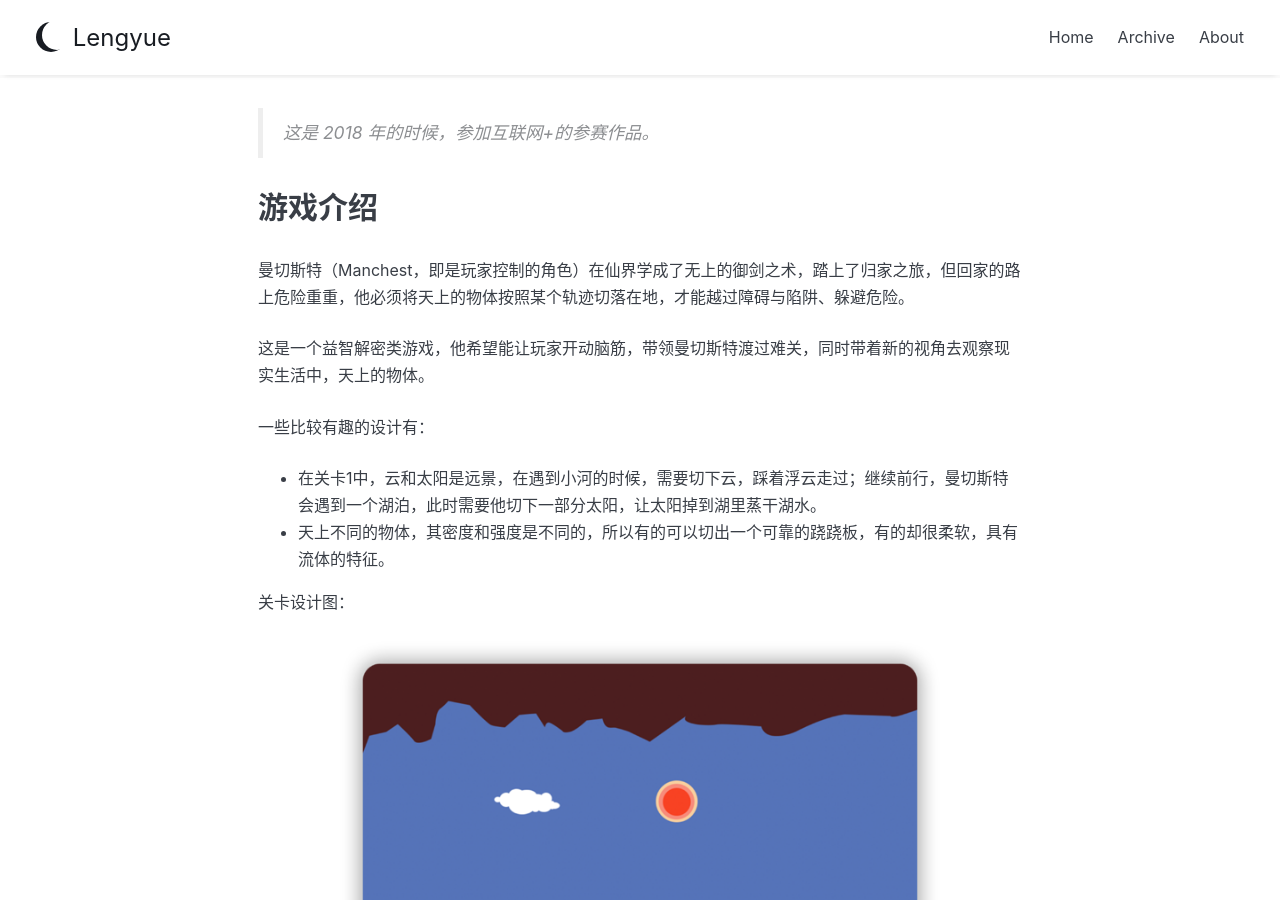
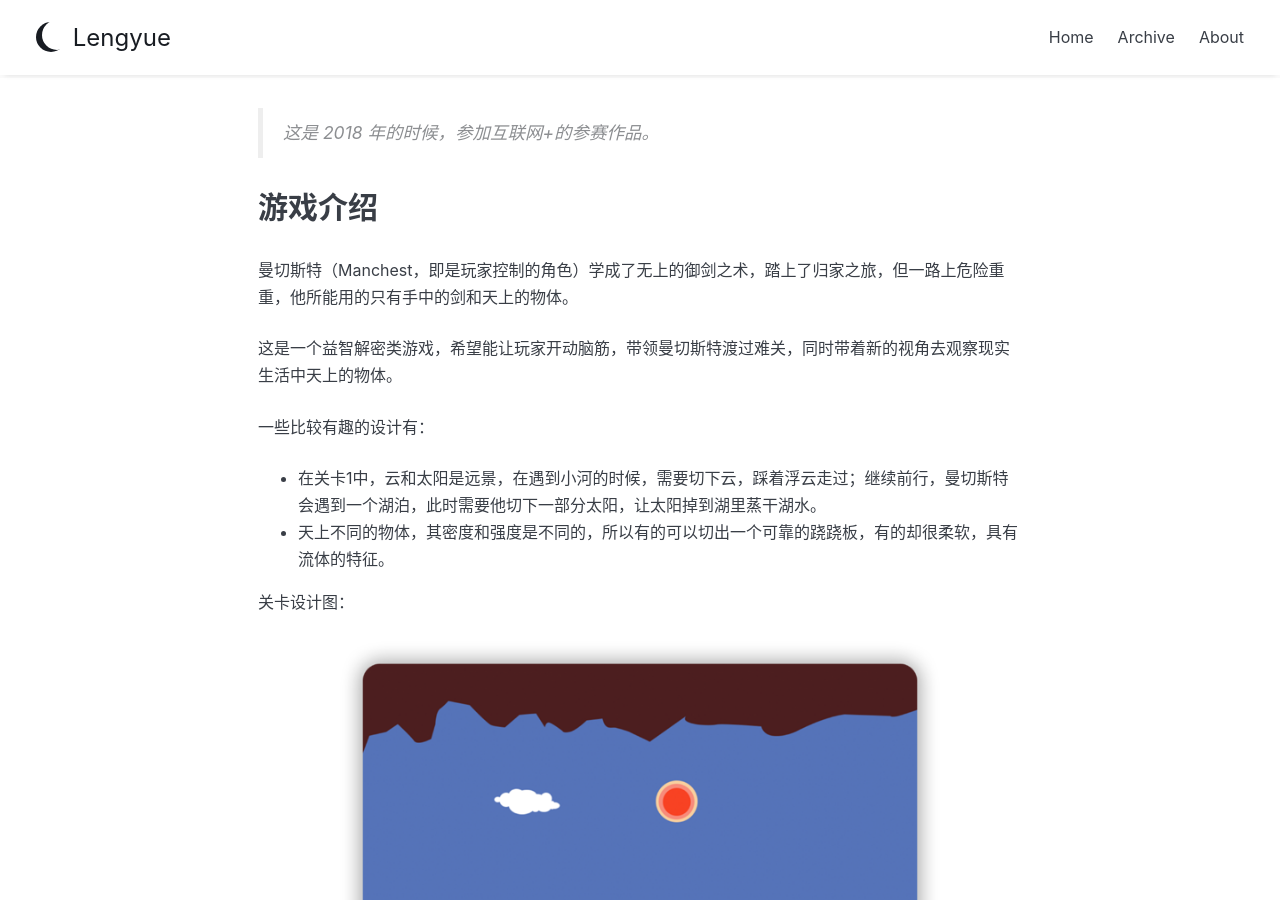
Before and after one commit to guxi11/guxi11.github.io, a Jekyll site: the page built from _posts/2020-03-10-Manchest.md, in a window 1280 px wide and 900 px high, scrolled down 402 px. Built offline with Jekyll 4.4.1, drawn with Linux system fonts in a browser that asks for light colours.

Commit message:
fix(doc): fix manchest

```diff
--- a/_posts/2020-03-10-Manchest.md
+++ b/_posts/2020-03-10-Manchest.md
@@ -11,9 +11,9 @@ tags:
 
 ## 游戏介绍
 
-曼切斯特（Manchest，即是玩家控制的角色）在仙界学成了无上的御剑之术，踏上了归家之旅，但回家的路上危险重重，他必须将天上的物体按照某个轨迹切落在地，才能越过障碍与陷阱、躲避危险。
+曼切斯特（Manchest，即是玩家控制的角色）学成了无上的御剑之术，踏上了归家之旅，但一路上危险重重，他所能用的只有手中的剑和天上的物体。
 
-这是一个益智解密类游戏，他希望能让玩家开动脑筋，带领曼切斯特渡过难关，同时带着新的视角去观察现实生活中，天上的物体。
+这是一个益智解密类游戏，希望能让玩家开动脑筋，带领曼切斯特渡过难关，同时带着新的视角去观察现实生活中天上的物体。
 
 一些比较有趣的设计有：
 * 在关卡1中，云和太阳是远景，在遇到小河的时候，需要切下云，踩着浮云走过；继续前行，曼切斯特会遇到一个湖泊，此时需要他切下一部分太阳，让太阳掉到湖里蒸干湖水。
```
